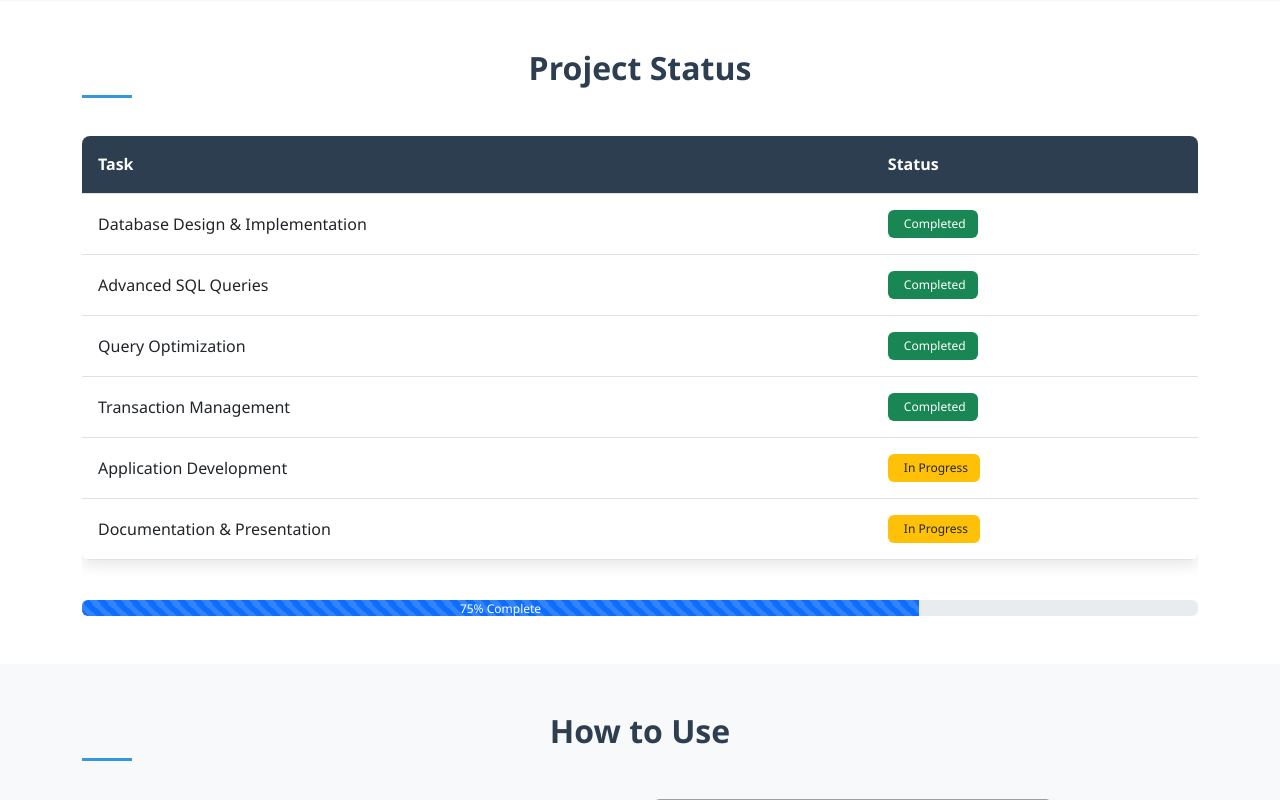
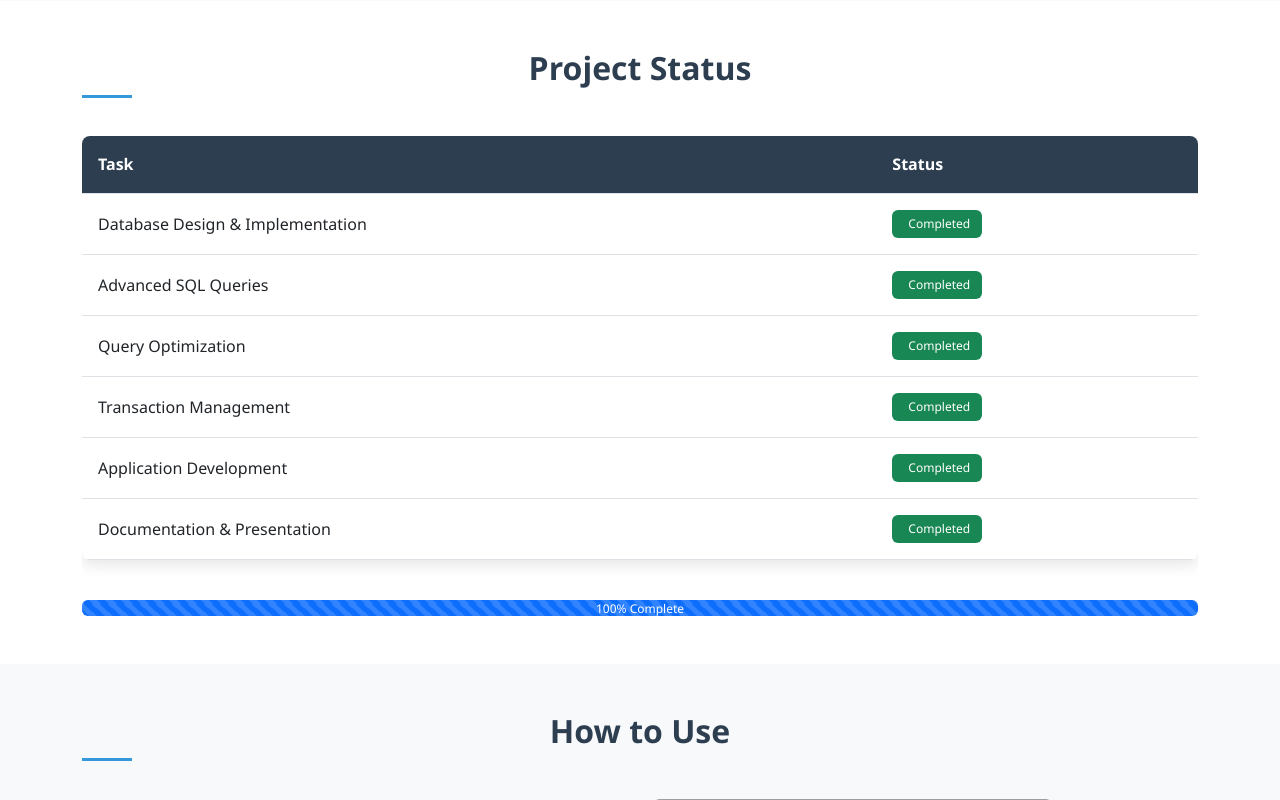
Before and after one commit to Edimar18/sales_management_system, a Django app: template home/templates/about.html in a window 1280 px wide. Shown: the part 3190-3990 px from the top of the page. Run offline with Django 5.2, Linux system fonts and the light colour scheme; the template is opened without the code that fills it, so the values that code supplies are empty; some libraries are stand-ins or nearby versions; grey boxes are pictures that could not be loaded.

Commit message:
updated the about page

```diff
--- a/home/templates/about.html
+++ b/home/templates/about.html
@@ -312,17 +312,17 @@
                     </tr>
                     <tr>
                         <td>Application Development</td>
-                        <td><span class="badge bg-warning text-dark"><i class="fas fa-spinner fa-spin me-1"></i> In Progress</span></td>
+                        <td><span class="badge bg-success"><i class="fas fa-spinner fa-spin me-1"></i> Completed</span></td>
                     </tr>
                     <tr>
                         <td>Documentation & Presentation</td>
-                        <td><span class="badge bg-warning text-dark"><i class="fas fa-spinner fa-spin me-1"></i> In Progress</span></td>
+                        <td><span class="badge bg-success"><i class="fas fa-spinner fa-spin me-1"></i> Completed</span></td>
                     </tr>
                 </tbody>
             </table>
         </div>
         <div class="progress mt-4">
-            <div class="progress-bar progress-bar-striped progress-bar-animated" role="progressbar" style="width: 75%;" aria-valuenow="75" aria-valuemin="0" aria-valuemax="100">75% Complete</div>
+            <div class="progress-bar progress-bar-striped progress-bar-animated" role="progressbar" style="width: 100%;" aria-valuenow="75" aria-valuemin="0" aria-valuemax="100">100% Complete</div>
         </div>
     </div>
 </section>
```
